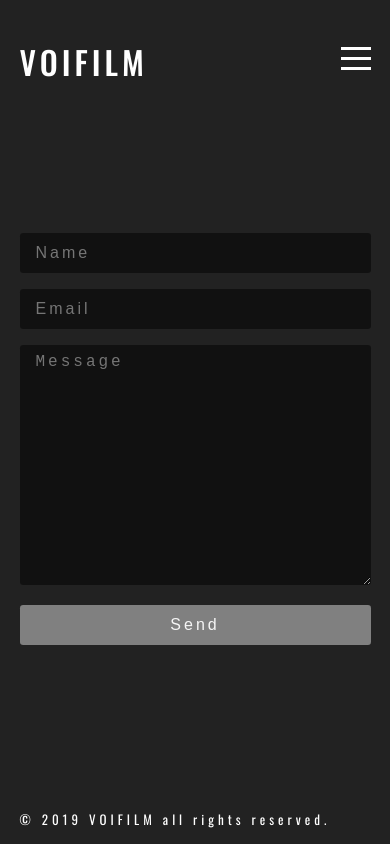
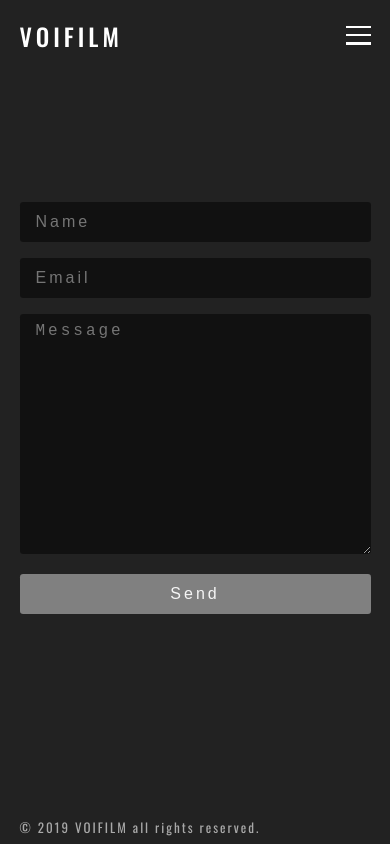
Before and after one commit to akrst-tech/voifilm, a Gatsby site: page /contact in a window 390 px wide. Built offline with nearby package versions, Linux system fonts and the light colour scheme; Gatsby itself is replaced by a stand-in of ours.

Commit message:
modified css for mobile look

```diff
--- a/src/components/Footer.js
+++ b/src/components/Footer.js
@@ -3,9 +3,11 @@
 
 const FooterContent = styled.footer`
   margin-top: auto;
-  padding: 1rem 0;
+  padding: 0.5rem 0;
   text-align: left;
   font-size: small;
+  letter-spacing: 2px;
+  color: darkgrey;
 `
 
 export default function Footer() {
--- a/src/components/Header.js
+++ b/src/components/Header.js
@@ -5,9 +5,16 @@
 
 const HeaderContent = styled.header`
   width: 100%;
-  padding: 40px 0;
+  padding: 20px 0 40px;
+  @media screen and (min-width: 800px) {
+    padding: 40px 0;
+  }
   h1 {
     font-weight: 500;
+    font-size: 1.5rem;
+    @media screen and (min-width: 800px) {
+      font-size: 1.8rem;
+    }
   }
 `
 
--- a/src/components/MobileNav.js
+++ b/src/components/MobileNav.js
@@ -12,7 +12,7 @@
 const HumbergerButton = styled.div`
   display: block;
   position: absolute;
-  top: 40px;
+  top: 20px;
   right: 5vw;
   z-index: 100;
   :hover {
@@ -27,10 +27,10 @@
 `
 
 const ButtonLine = styled.div`
-  width: 30px;
-  height: 3px;
+  width: 25px;
+  height: 2.2px;
   padding: 0;
-  margin: 7px 0;
+  margin: 6px 0;
   background: white;
   &.showNav {
     background: black;
--- a/src/pages/contact.js
+++ b/src/pages/contact.js
@@ -31,6 +31,7 @@
         color: whitesmoke;
         transition: all 0.5s ease;
         cursor: pointer;
+        -webkit-appearance: none;
         &:hover {
           background: whitesmoke;
           color: darkgrey;
```
